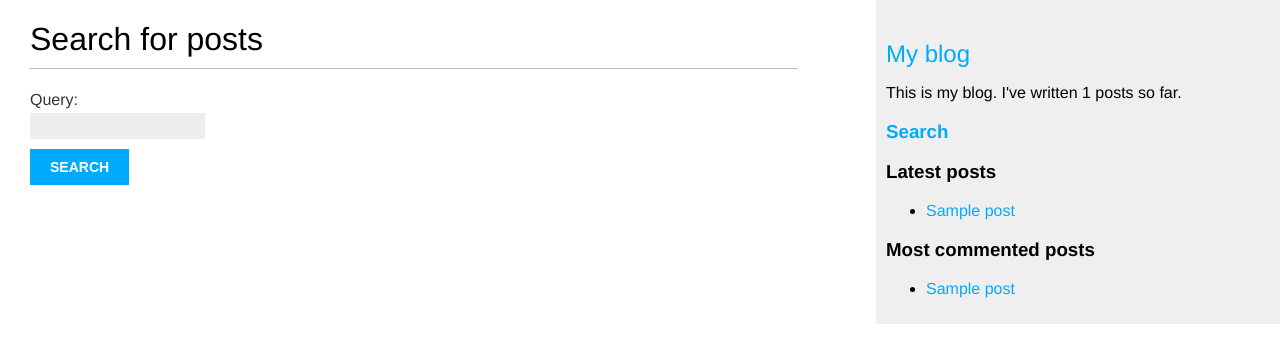
After one commit to Sandor-Toth/django-crash-guide, a Django app: page /blog/search/ in a window 1280 px wide. The commit adds this page. Shown: the top 363 px of the page. Run offline with Django 5.2, Linux system fonts and the light colour scheme; tables that the repository leaves empty hold one stand-in row (values such as "Sample post").

```diff
--- a/mysite/blog/forms.py
+++ b/mysite/blog/forms.py
@@ -21,3 +21,8 @@ class CommentForm(forms.ModelForm):
         # Defines the fields that will be included in the form.
         # This allows users to enter their name, email, and the body of their comment.
         fields = ['name', 'email', 'body']
+
+
+# Defines a simple form for submitting a search query.
+class SearchForm(forms.Form):
+    query = forms.CharField()
--- a/mysite/blog/templates/blog/base.html
+++ b/mysite/blog/templates/blog/base.html
@@ -26,6 +26,11 @@
       This is my blog.
       I've written {% total_posts %} posts so far.
     </p>
+    <h3>
+      <a href="{% url 'blog:post_search' %}">
+        Search
+      </a>
+    </h3>
     <h3>Latest posts</h3>
     {% show_latest_posts 3 %}
     <h3>Most commented posts</h3>
--- /dev/null
+++ b/mysite/blog/templates/blog/post/search.html
@@ -0,0 +1,42 @@
+<!-- Inherits the base layout template for consistent site styling. -->
+{% extends "blog/base.html" %}
+<!-- Loads custom template tags defined in 'blog_tags'. -->
+{% load blog_tags %}
+<!-- Sets the title of the page to "Search". -->
+{% block title %}Search{% endblock %}
+<!-- Main content block where the search functionality and results are displayed. -->
+{% block content %}
+  <!-- Checks if there is a search query. -->
+  {% if query %}
+    <!-- Displays a header with the search query. -->
+    <h1>Posts containing "{{ query }}"</h1>
+    <!-- Counts and displays the number of search results, handling pluralization. -->
+    <h3>
+      {% with results.count as total_results %}
+        Found {{ total_results }} result{{ total_results|pluralize }}
+      {% endwith %}
+    </h3>
+    <!-- Iterates over the search results and displays each post's title as a link. -->
+    {% for post in results %}
+      <h4>
+        <a href="{{ post.get_absolute_url }}">
+          {{ post.title }}
+        </a>
+      </h4>
+      <!-- Displays a truncated version of the post's body with markdown rendered to HTML. -->
+      {{ post.body|markdown|truncatewords_html:12 }}
+    {% empty %}
+      <!-- Message displayed if no results are found for the query. -->
+      <p>There are no results for your query.</p>
+    {% endfor %}
+    <!-- Link to perform another search. -->
+    <p><a href="{% url "blog:post_search" %}">Search again</a></p>
+  {% else %}
+    <!-- Displays a form allowing the user to search for posts. -->
+    <h1>Search for posts</h1>
+    <form method="get">
+      {{ form.as_p }}
+      <input type="submit" value="Search">
+    </form>
+  {% endif %}
+{% endblock %}
--- a/mysite/blog/urls.py
+++ b/mysite/blog/urls.py
@@ -35,4 +35,7 @@ urlpatterns = [
     # This allows the URL to be descriptive, indicating that it filters posts by a given tag.
     path('tag/<slug:tag_slug>/', views.post_list, name='post_list_by_tag'),
 
+    # URL pattern that routes requests to the 'post_search' view for post searching.
+    path('search/', views.post_search, name='post_search'),
+
 ]
--- a/mysite/blog/views.py
+++ b/mysite/blog/views.py
@@ -4,11 +4,13 @@ from django.shortcuts import render, get_object_or_404
 from .models import Post, Comment
 from django.core.paginator import Paginator, EmptyPage, PageNotAnInteger
 from django.views.generic import ListView
-from .forms import EmailPostForm, CommentForm
+from .forms import EmailPostForm, CommentForm, SearchForm
 from django.core.mail import send_mail
 from django.views.decorators.http import require_POST
 from taggit.models import Tag
 from django.db.models import Count
+from django.contrib.postgres.search import SearchVector, SearchQuery, SearchRank
+from django.contrib.postgres.search import TrigramSimilarity
 
 
 # This class defines an alternative list view for blog posts using Django's generic ListView.
@@ -128,3 +130,26 @@ def post_comment(request, post_id):
     # Render a template specifically for handling the comment submission.
     # Pass the post, form, and potentially the newly created comment to the context.
     return render(request, 'blog/post/comment.html', {'post': post, 'form': form, 'comment': comment})
+
+
+# Defines the view function for handling post search functionality.
+def post_search(request):
+    # Initializes the search form.
+    form = SearchForm()
+    query = None  # Will store the search query if one exists.
+    results = []  # Initializes an empty list for search results.
+
+    # Checks if 'query' is a GET parameter in the request.
+    if 'query' in request.GET:
+        # Populates the form with data from the request.
+        form = SearchForm(request.GET)
+        if form.is_valid():
+            # Extracts the cleaned search query from the form.
+            query = form.cleaned_data['query']
+            # Performs the search using TrigramSimilarity to find similar titles.
+            results = Post.published.annotate(
+                similarity=TrigramSimilarity('title', query),
+            ).filter(similarity__gt=0.1).order_by('-similarity')
+
+    # Renders the search page template with the form, query, and results context.
+    return render(request, 'blog/post/search.html', {'form': form, 'query': query, 'results': results})
```
